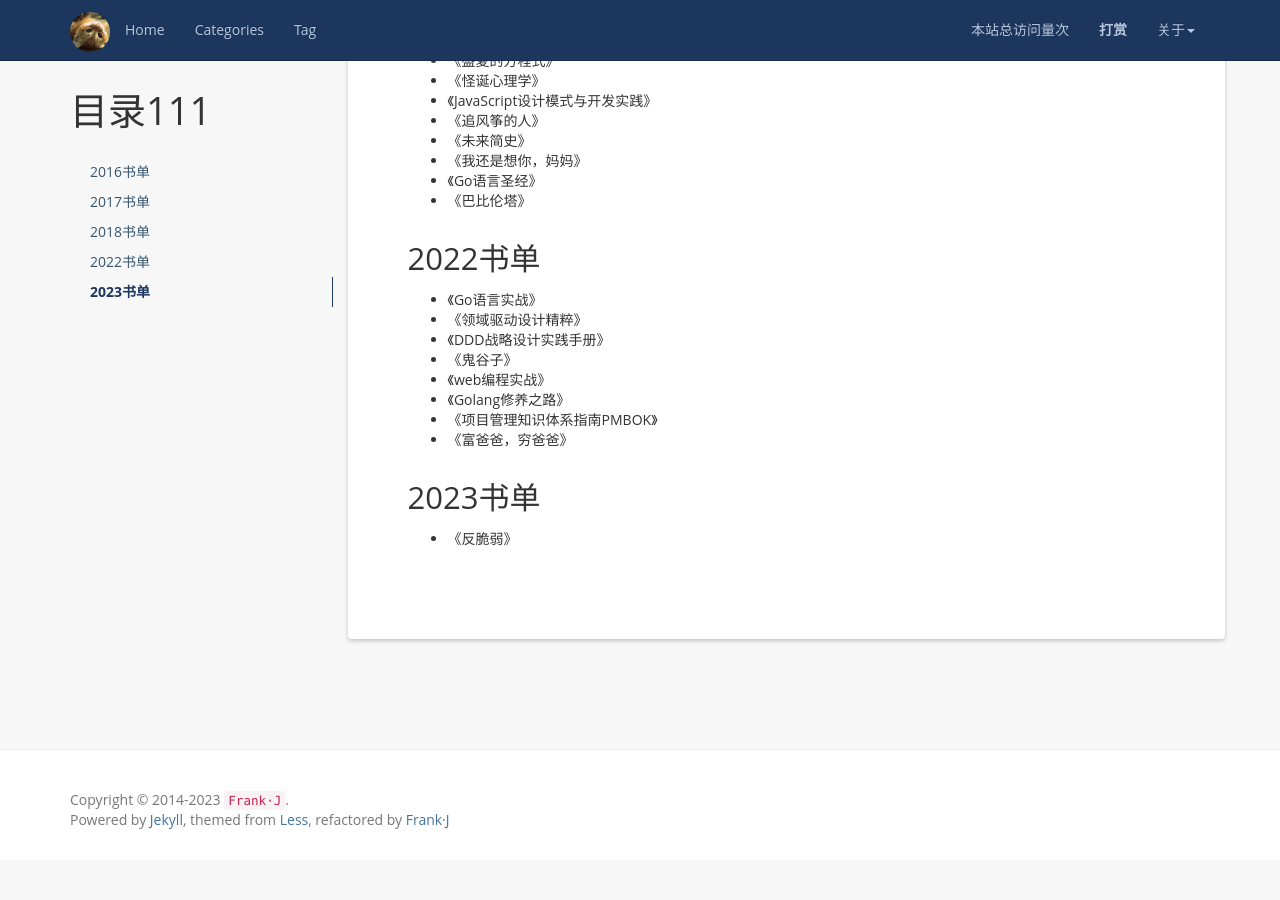
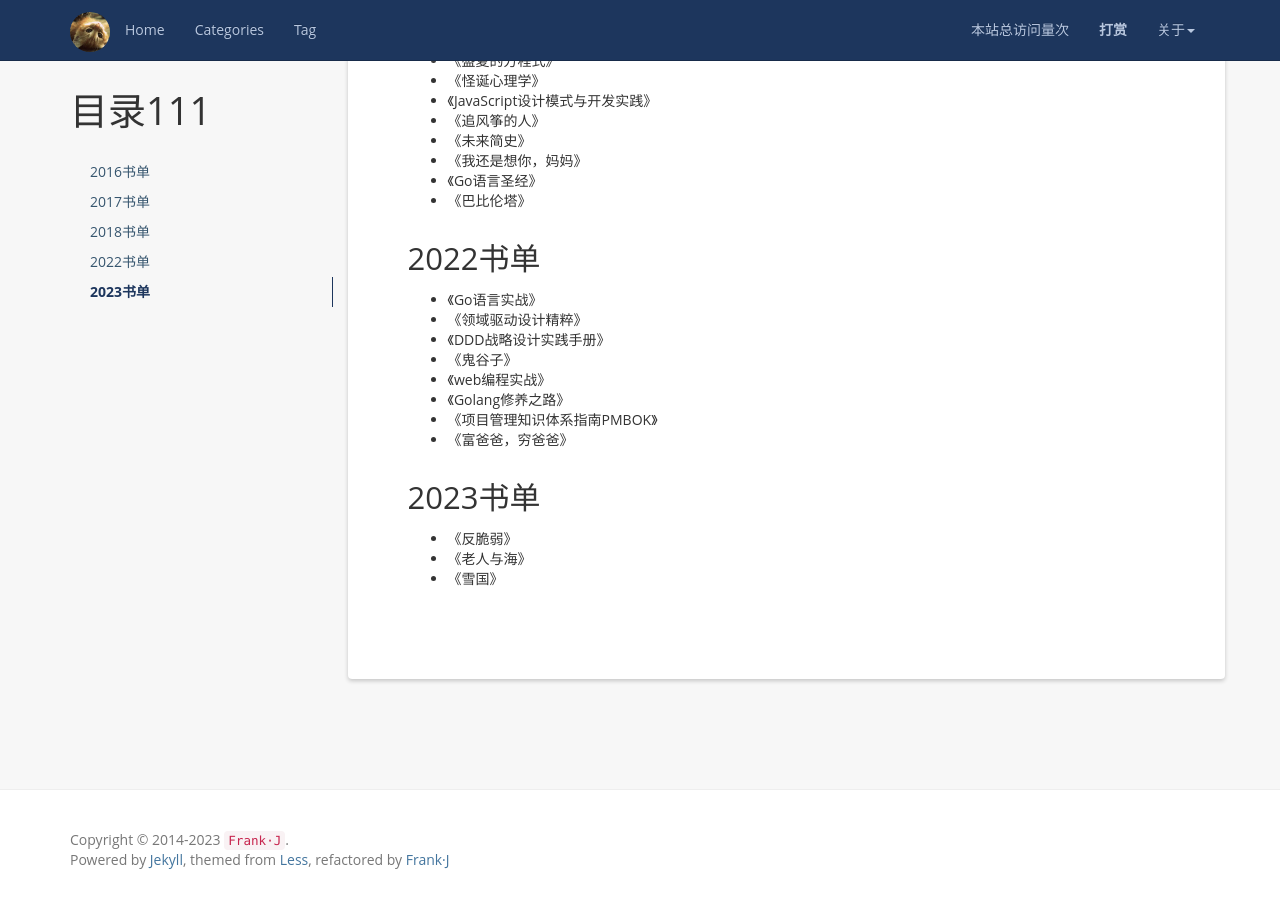
Before and after one commit to frankxjkuang/frankxjkuang.github.io, a Jekyll site: the page built from books.md, in a window 1280 px wide and 900 px high, scrolled down 1101 px. Built offline with Jekyll 4.4.1, drawn with Linux system fonts in a browser that asks for light colours; nearby versions of some CDN libraries; a script that is not in the unit is left out; comment, search, counter and statistics services are not loaded; before the commit the page ends 1961 px from its top, so only the background shows below that.

Commit message:
🎸feat: update book

```diff
--- a/books.md
+++ b/books.md
@@ -61,3 +61,5 @@ permalink: /books/
 2023书单
 -----------------------------------------------------------------
 + 《反脆弱》
++ 《老人与海》
++ 《雪国》
```
